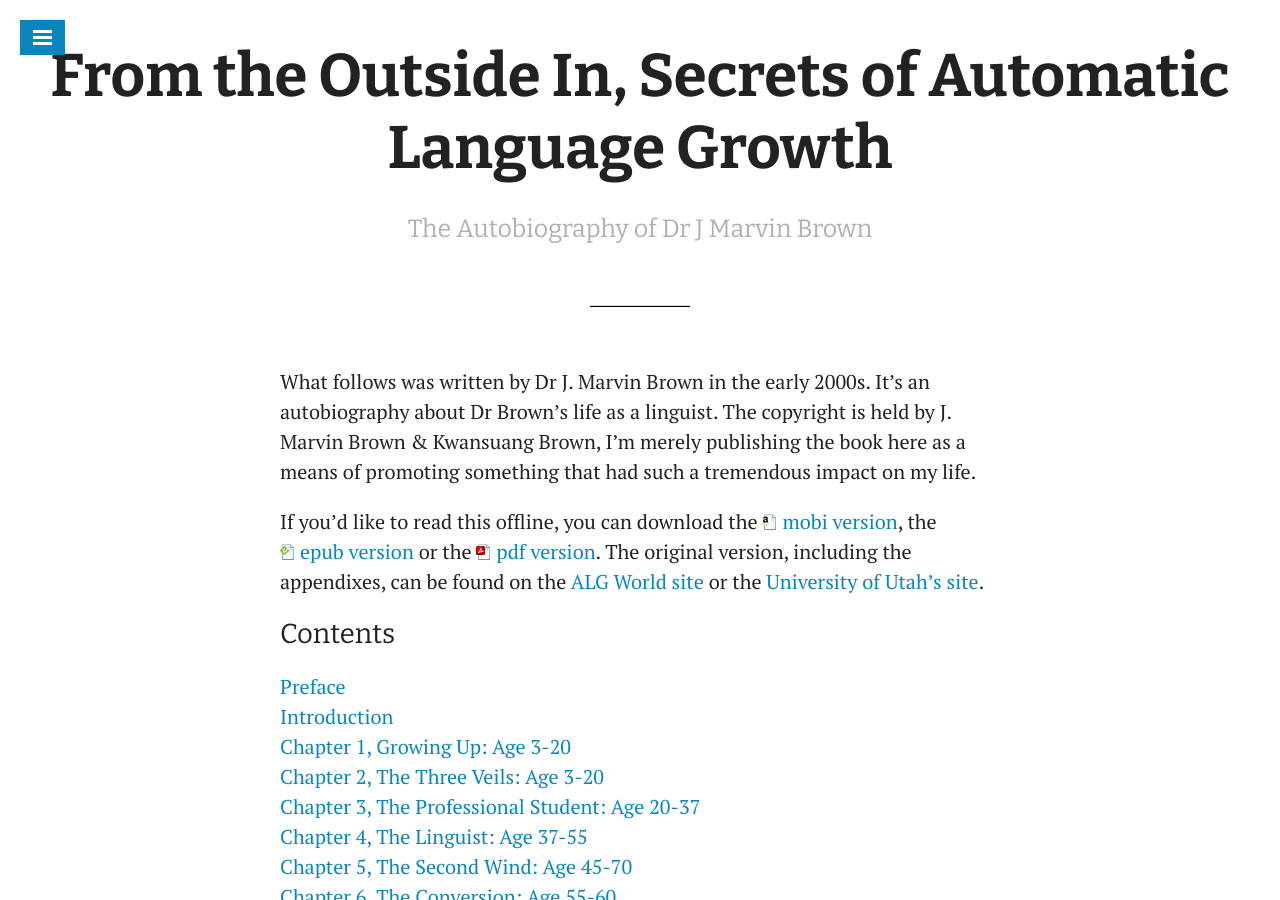
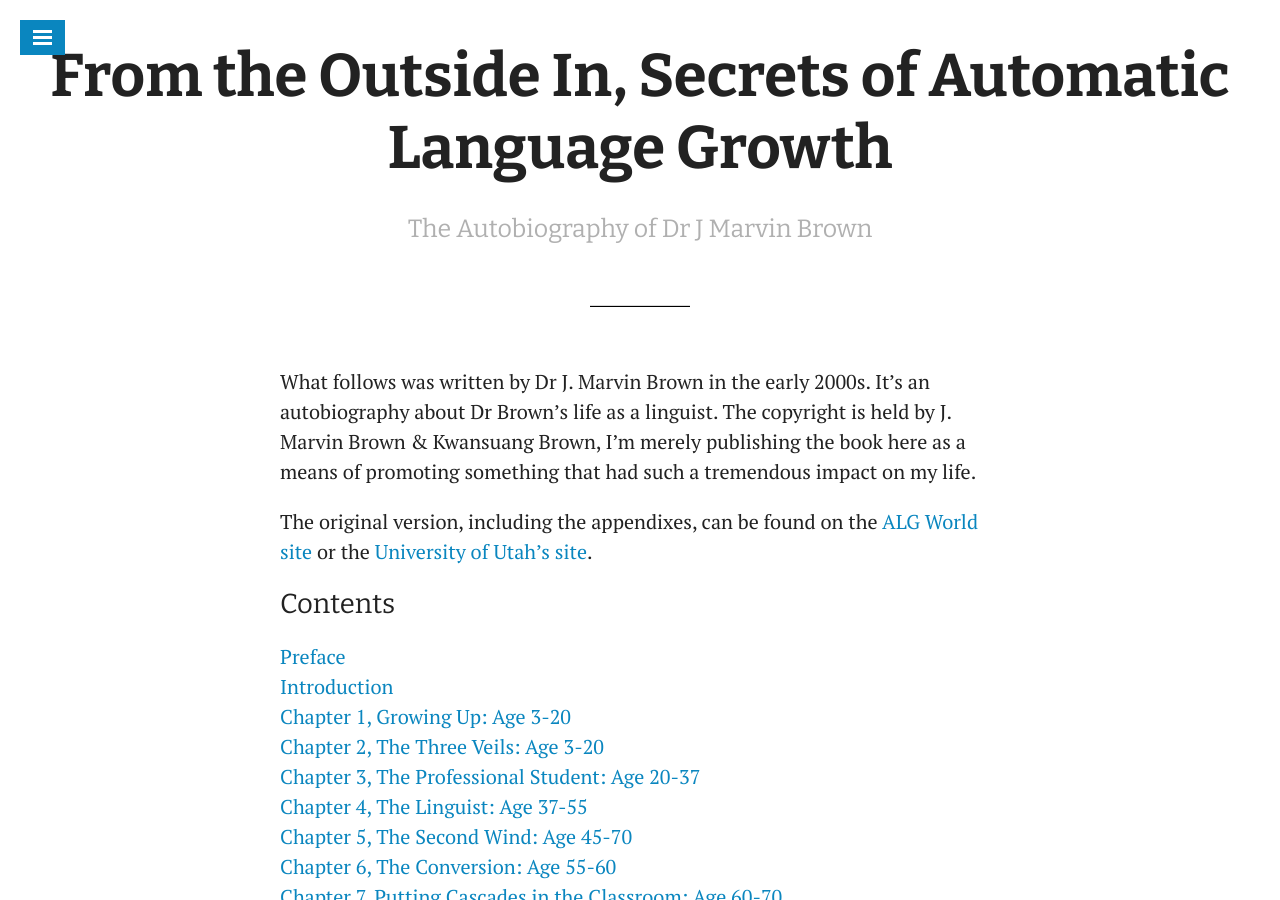
Before and after one commit to snowdj/bradonomics.github.io, a Jekyll site: the page built from _pages/brown-autobiography.md, in a window 1280 px wide and 900 px high. Built offline with Jekyll 4.4.1, drawn with Linux system fonts in a browser that asks for light colours; some web fonts are replaced.

Commit message:
Removed download links as they are not ready.

```diff
--- a/_pages/brown-autobiography.md
+++ b/_pages/brown-autobiography.md
@@ -10,7 +10,7 @@ tags: [Language Learning, ALG]
 
 What follows was written by Dr J. Marvin Brown in the early 2000s. It's an autobiography about Dr Brown's life as a linguist. The copyright is held by J. Marvin Brown & Kwansuang Brown, I'm merely publishing the book here as a means of promoting something that had such a tremendous impact on my life.
 
-If you'd like to read this offline, you can download the [mobi version](http://bradonomics.com/outside-in.mobi), the [epub version](http://bradonomics.com/outside-in.epub) or the [pdf version](http://bradonomics.com/outside-in.pdf). The original version, including the appendixes, can be found on the [ALG World site](http://algworld.com/) or the [University of Utah's site](http://home.utah.edu/~u0029752/contents.html).
+The original version, including the appendixes, can be found on the [ALG World site](http://algworld.com/) or the [University of Utah's site](http://home.utah.edu/~u0029752/contents.html).
 
 ### Contents
 [Preface](#preface) \\
```
